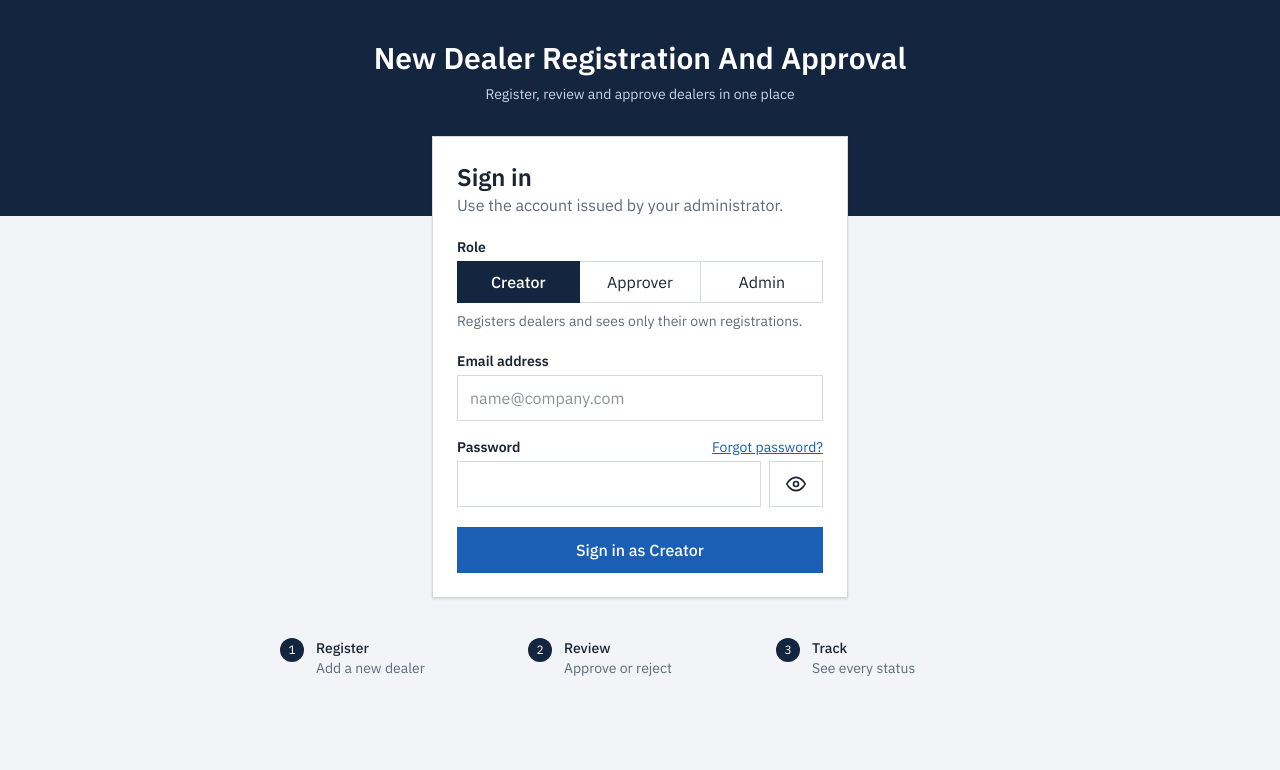
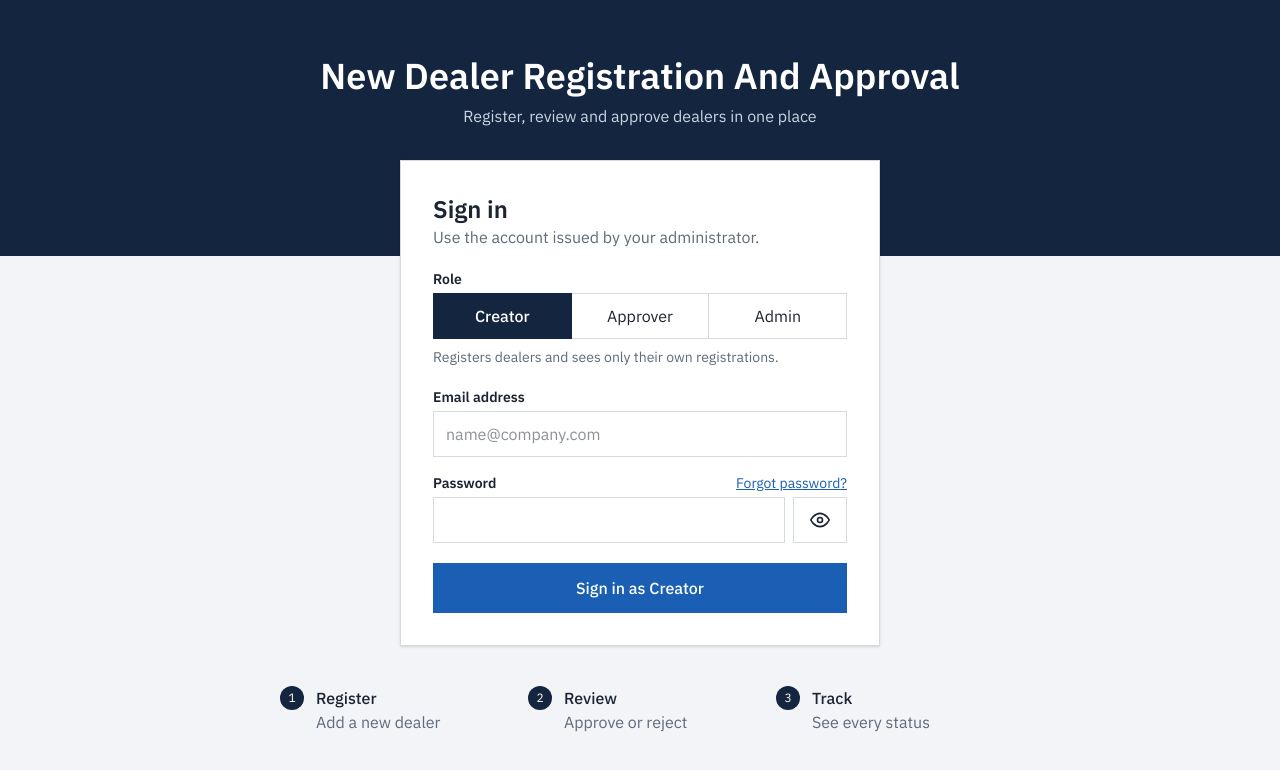
Before and after one commit to PrafullJ001/new-dealer-registration-approval, a React (Vite) app in the folder frontend/: page /login in a window 1280 px wide. Shown: the top 770 px of the page. Built offline with nearby package versions, Linux system fonts and the light colour scheme; no server answers.

Commit message:
Updated UI

```diff
--- a/frontend/src/components/AuthShell.jsx
+++ b/frontend/src/components/AuthShell.jsx
@@ -1,18 +1,18 @@
-// the two-column frame shared by the login, forgot-password and set-password pages
+// the two-column frame shared by the forgot-password and set-password pages
 export default function AuthShell({ children }) {
   return (
-    <div className="grid min-h-screen lg:grid-cols-2">
-      <section className="flex flex-col justify-between gap-8 bg-navy p-8 text-white lg:p-14">
+    <div className="flex min-h-screen flex-col overflow-x-hidden md:grid md:grid-cols-2">
+      <section className="flex flex-col justify-between gap-6 bg-navy px-6 py-8 text-white md:gap-8 md:p-14">
         <div>
           <p className="text-xl font-semibold">Dealer Onboarding Portal</p>
           <p className="text-slate-300">Registration &amp; Approval</p>
         </div>
 
         <div>
-          <h1 className="mb-6 max-w-md text-3xl font-semibold leading-tight">
+          <h1 className="max-w-md text-2xl font-semibold leading-tight md:mb-6 md:text-3xl">
             Register dealers. Review them. Keep the record.
           </h1>
-          <ul className="hidden max-w-md lg:block">
+          <ul className="hidden max-w-md md:block">
             <li className="border-t border-white/20 py-3 text-slate-300">
               <b className="text-white">Creators</b> register new dealers and follow their status.
             </li>
@@ -30,8 +30,8 @@ export default function AuthShell({ children }) {
         </p>
       </section>
 
-      <section className="flex items-center justify-center p-6">
-        <div className="w-full max-w-md border border-line bg-white p-8">{children}</div>
+      <section className="flex flex-1 items-start justify-center p-4 md:items-center md:p-6">
+        <div className="w-full max-w-md border border-line bg-white p-6 md:p-8">{children}</div>
       </section>
     </div>
   );
--- a/frontend/src/pages/Login.jsx
+++ b/frontend/src/pages/Login.jsx
@@ -40,16 +40,16 @@ export default function Login() {
   }
 
   return (
-    <div className="min-h-screen bg-page">
+    <div className="flex min-h-screen flex-col overflow-x-hidden bg-page">
       {/* top navy part */}
-      <div className="bg-navy px-6 pb-28 pt-10 text-center text-white">
-        <h1 className="text-2xl font-semibold sm:text-3xl">New Dealer Registration And Approval</h1>
-        <p className="mt-2 text-sm text-slate-300">Register, review and approve dealers in one place</p>
+      <div className="bg-navy px-4 pb-28 pt-10 text-center text-white sm:px-6 md:pb-32 md:pt-14">
+        <h1 className="text-2xl font-semibold sm:text-3xl md:text-4xl">New Dealer Registration And Approval</h1>
+        <p className="mt-2 text-sm text-slate-300 md:text-base">Register, review and approve dealers in one place</p>
       </div>
 
       {/* login card floating over the split */}
-      <div className="mx-auto -mt-20 w-full max-w-md px-4">
-        <div className="border border-line bg-white p-6 shadow-sm">
+      <div className="relative mx-auto -mt-20 w-full max-w-md px-4 md:-mt-24 md:max-w-lg">
+        <div className="border border-line bg-white p-5 shadow-sm sm:p-6 md:p-8">
           <h2 className="text-2xl font-semibold">Sign in</h2>
           <p className="mb-5 text-muted">Use the account issued by your administrator.</p>
 
@@ -66,7 +66,7 @@ export default function Login() {
                     role="radio"
                     aria-checked={role === r.value}
                     onClick={() => { setRole(r.value); setError(''); }}
-                    className={`-ml-px flex-1 border px-2 py-2 first:ml-0 ${
+                    className={`-ml-px flex-1 border px-2 py-2 first:ml-0 md:py-2.5 ${
                       role === r.value
                         ? 'relative border-navy bg-navy font-medium text-white'
                         : 'border-line bg-white hover:border-accent'
@@ -91,12 +91,12 @@ export default function Login() {
                 <Link to="/forgot-password" className="link mb-1 text-sm">Forgot password?</Link>
               </div>
               <div className="flex gap-2">
-                <input id="password" className="input" autoComplete="current-password"
+                <input id="password" className="input min-w-0" autoComplete="current-password"
                   type={showPassword ? 'text' : 'password'} value={password}
                   onChange={(e) => setPassword(e.target.value)} required />
                 <button
                   type="button"
-                  className="btn"
+                  className="btn flex-none"
                   onClick={() => setShowPassword((v) => !v)}
                   aria-label={showPassword ? 'Hide password' : 'Show password'}
                   title={showPassword ? 'Hide password' : 'Show password'}
@@ -124,7 +124,7 @@ export default function Login() {
               </div>
             </div>
 
-            <button className="btn btn-primary w-full py-2.5" disabled={busy}>
+            <button className="btn btn-primary w-full py-2.5 md:py-3" disabled={busy}>
               {busy ? 'Signing in...' : `Sign in as ${selected.label}`}
             </button>
           </form>
@@ -132,9 +132,9 @@ export default function Login() {
       </div>
 
       {/* three steps under the card */}
-      <div className="mx-auto grid w-full max-w-3xl gap-6 px-6 py-10 sm:grid-cols-3">
+      <div className="mx-auto grid w-full max-w-3xl gap-6 px-6 py-10 sm:grid-cols-3 md:text-base">
         {STEPS.map((s, i) => (
-          <div key={s.title} className="flex items-start gap-3 text-sm">
+          <div key={s.title} className="flex items-start gap-3 text-sm md:text-base">
             <span className="flex h-6 w-6 flex-none items-center justify-center rounded-full bg-navy text-xs text-white">
               {i + 1}
             </span>
```
